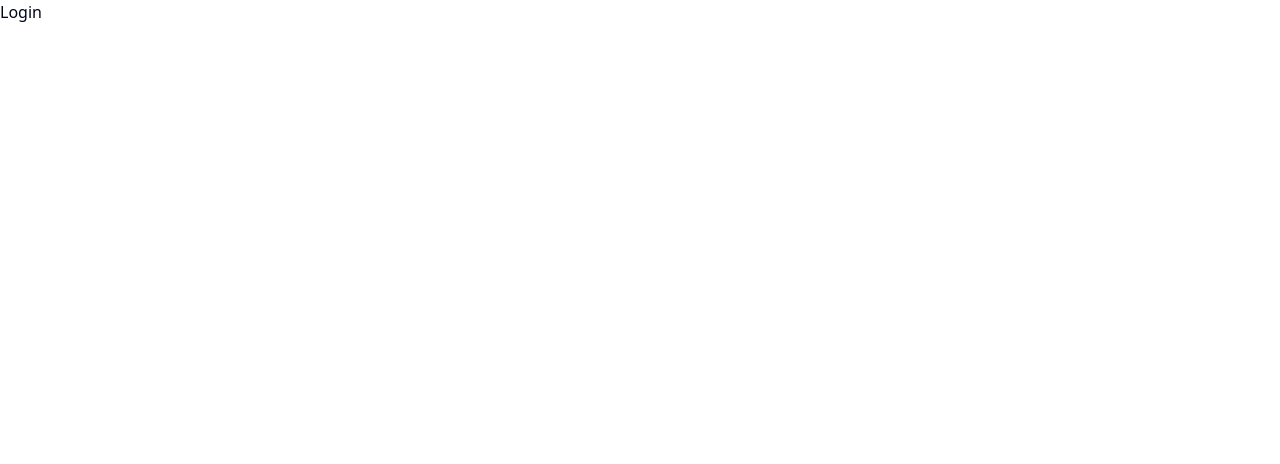
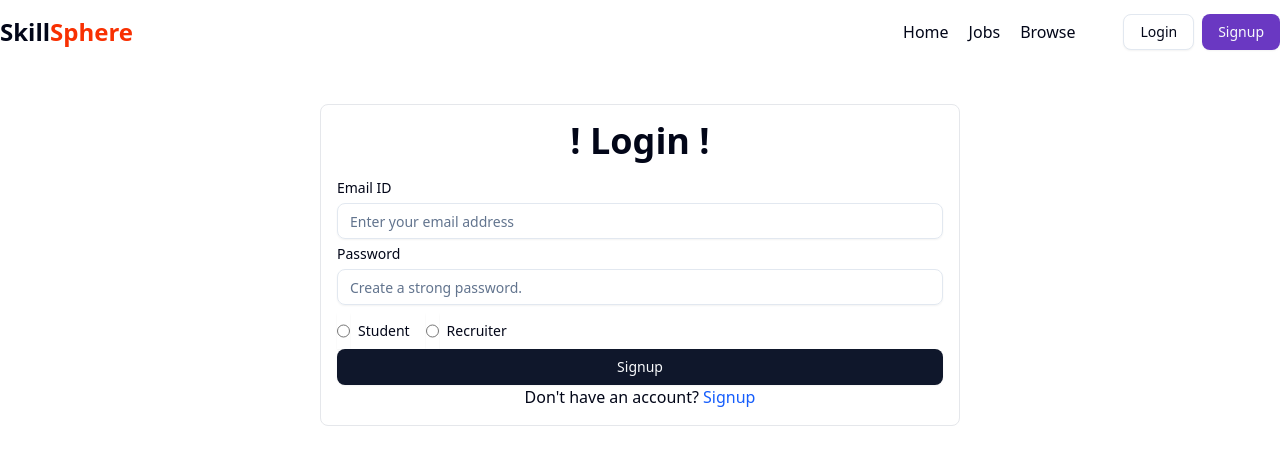
Before and after one commit to subratgupta2704/Skill-Sphere, a React (Vite) app in the folder frontend/: page /login in a window 1280 px wide. Shown: the top 464 px of the page. Built offline with nearby package versions, Linux system fonts and the light colour scheme.

Commit message:
Login Page Created

```diff
--- a/frontend/src/screens/Login.jsx
+++ b/frontend/src/screens/Login.jsx
@@ -1,9 +1,64 @@
 import React from "react";
+import Navbar from "../components/shared/Navbar";
+import { Label } from "../components/ui/Label";
+import { Input } from "../components/ui/Input";
+import { RadioGroup } from "../components/ui/radio-group";
+import { Button } from "../components/ui/Button";
+import { Link } from "react-router-dom";
 
 const Login = () => {
   return (
     <div>
-      <h1>Login</h1>
+      <Navbar />
+      <div className="flex items-center justify-center max-w-7xl mx-auto">
+        <form
+          action=""
+          className="w-1/2 border border-gray-200 rounded-md p-4 my-10"
+        >
+          <h1 className="font-bold text-4xl mb-5 text-center">! Login !</h1>
+          <div className="my-2">
+            <Label className="mb-2 block">Email ID</Label>
+            <Input type="email" placeholder="Enter your email address" />
+          </div>
+          <div className="my-2">
+            <Label className="mb-2 block">Password</Label>
+            <Input type="password" placeholder="Create a strong password." />
+          </div>
+          <div className="flex items-center justify-between">
+            <RadioGroup className="flex items-center gap-4">
+              <div className="flex items-center space-x-2">
+                <Input
+                  type="radio"
+                  name="role"
+                  value="student"
+                  className="cursor-pointer"
+                />
+                <Label htmlFor="r2">Student</Label>
+              </div>
+              <div className="flex items-center space-x-2">
+                <Input
+                  type="radio"
+                  name="role"
+                  value="recruiter"
+                  className="cursor-pointer"
+                />
+                <Label htmlFor="r2">Recruiter</Label>
+              </div>
+            </RadioGroup>
+          </div>
+          <Button type="submit" className="w-full">
+            Signup
+          </Button>
+          <div className="text-center">
+            <span className="text-small">
+              Don't have an account?{" "}
+              <Link to="/signup" className="text-blue-600">
+                Signup
+              </Link>
+            </span>
+          </div>
+        </form>
+      </div>
     </div>
   );
 };
--- a/frontend/src/screens/Signup.jsx
+++ b/frontend/src/screens/Signup.jsx
@@ -2,7 +2,7 @@ import React from "react";
 import Navbar from "../components/shared/Navbar";
 import { Label } from "../components/ui/Label";
 import { Input } from "../components/ui/Input";
-import { RadioGroup, RadioGroupItem } from "../components/ui/radio-group";
+import { RadioGroup } from "../components/ui/radio-group";
 import { Button } from "../components/ui/Button";
 import { Link } from "react-router-dom";
 
```
